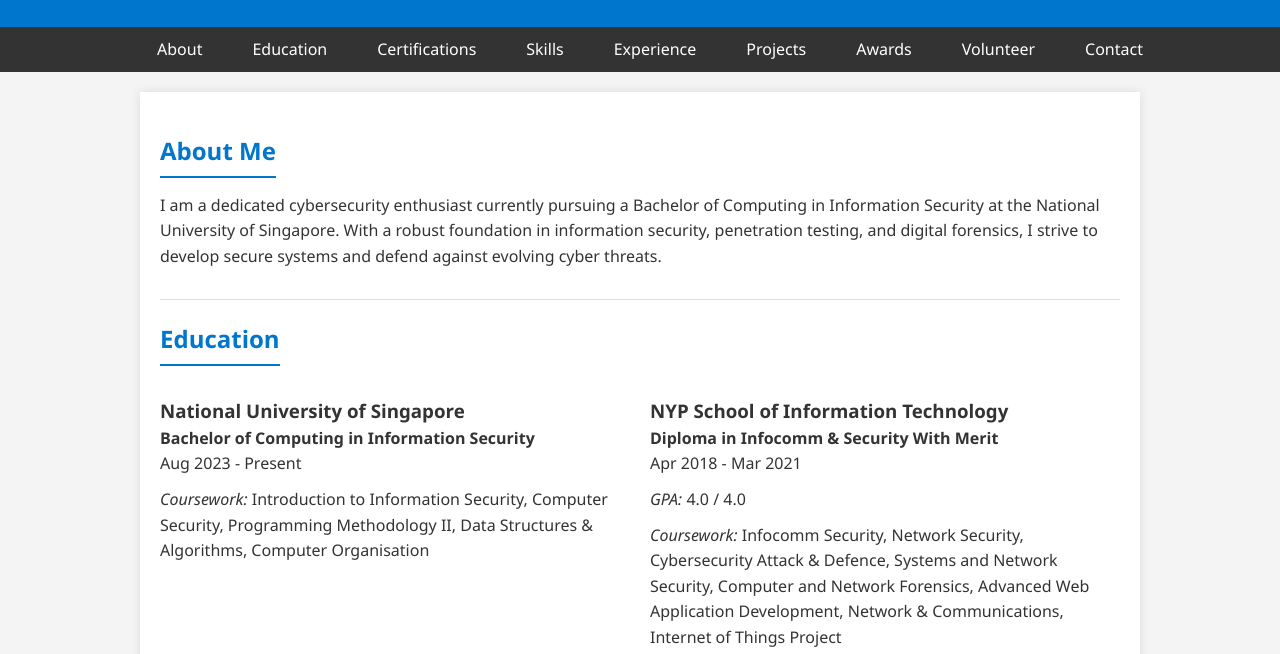
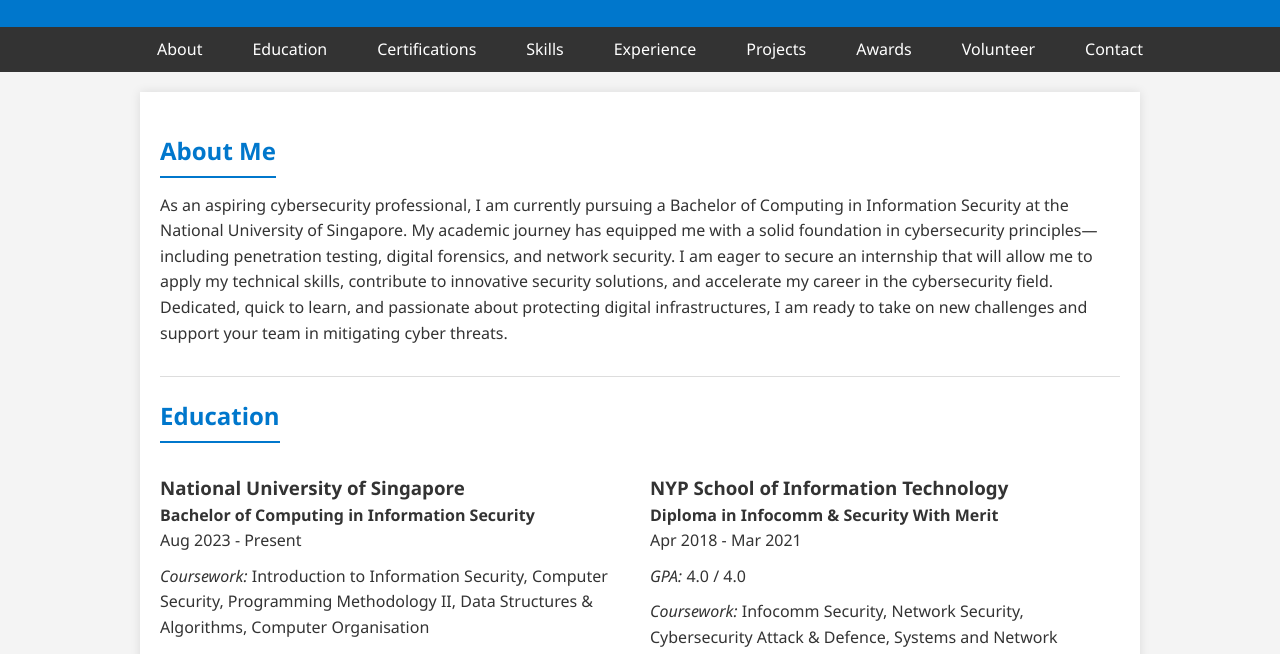
Before and after one commit to GuoGangQuan/GuoGangQuan.github.io, a plain HTML site: page index.html in a window 1280 px wide. Shown: the part 128-782 px from the top of the page. Drawn offline with Linux system fonts and the light colour scheme.

Commit message:
Update2 index.html

```diff
--- a/index.html
+++ b/index.html
@@ -151,7 +151,7 @@
     <section id="about">
       <h2>About Me</h2>
       <p>
-        I am a dedicated cybersecurity enthusiast currently pursuing a Bachelor of Computing in Information Security at the National University of Singapore. With a robust foundation in information security, penetration testing, and digital forensics, I strive to develop secure systems and defend against evolving cyber threats.
+        As an aspiring cybersecurity professional, I am currently pursuing a Bachelor of Computing in Information Security at the National University of Singapore. My academic journey has equipped me with a solid foundation in cybersecurity principles—including penetration testing, digital forensics, and network security. I am eager to secure an internship that will allow me to apply my technical skills, contribute to innovative security solutions, and accelerate my career in the cybersecurity field. Dedicated, quick to learn, and passionate about protecting digital infrastructures, I am ready to take on new challenges and support your team in mitigating cyber threats.
       </p>
     </section>
     <!-- Education Section -->
```
